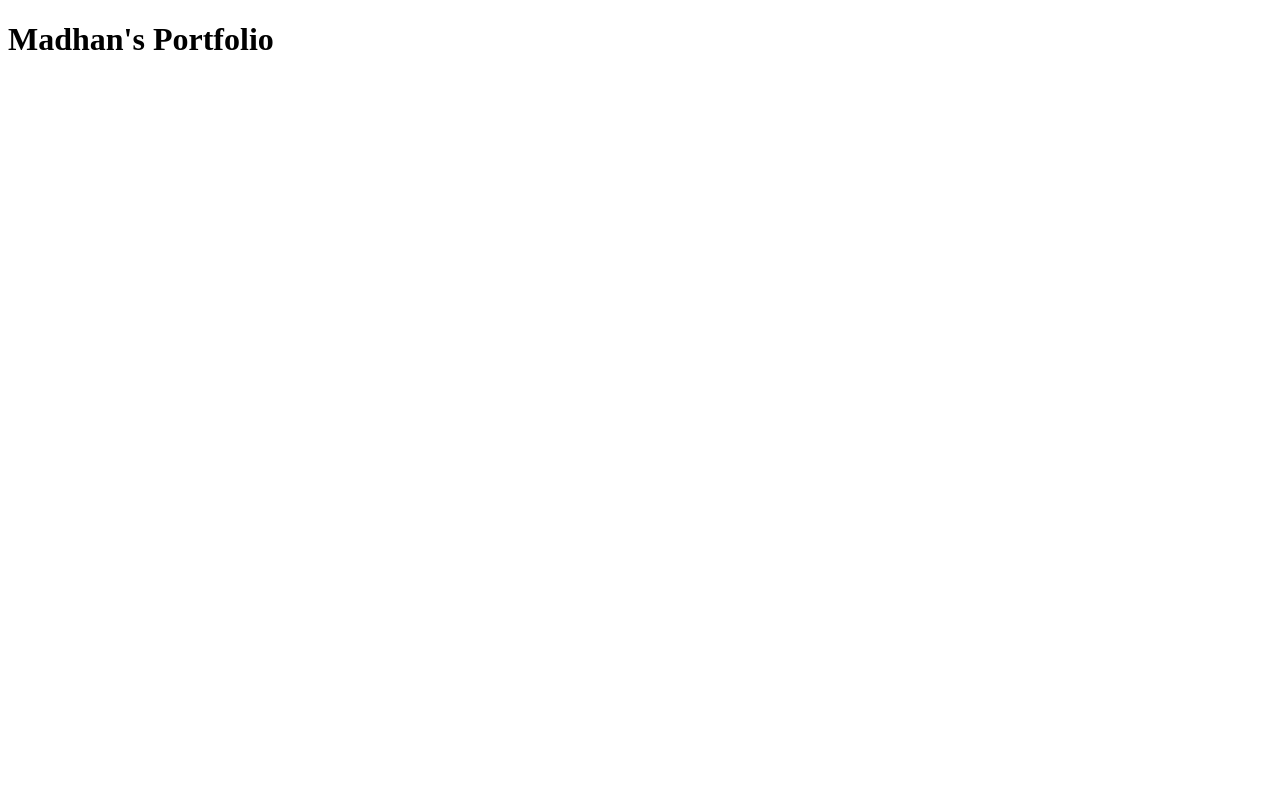
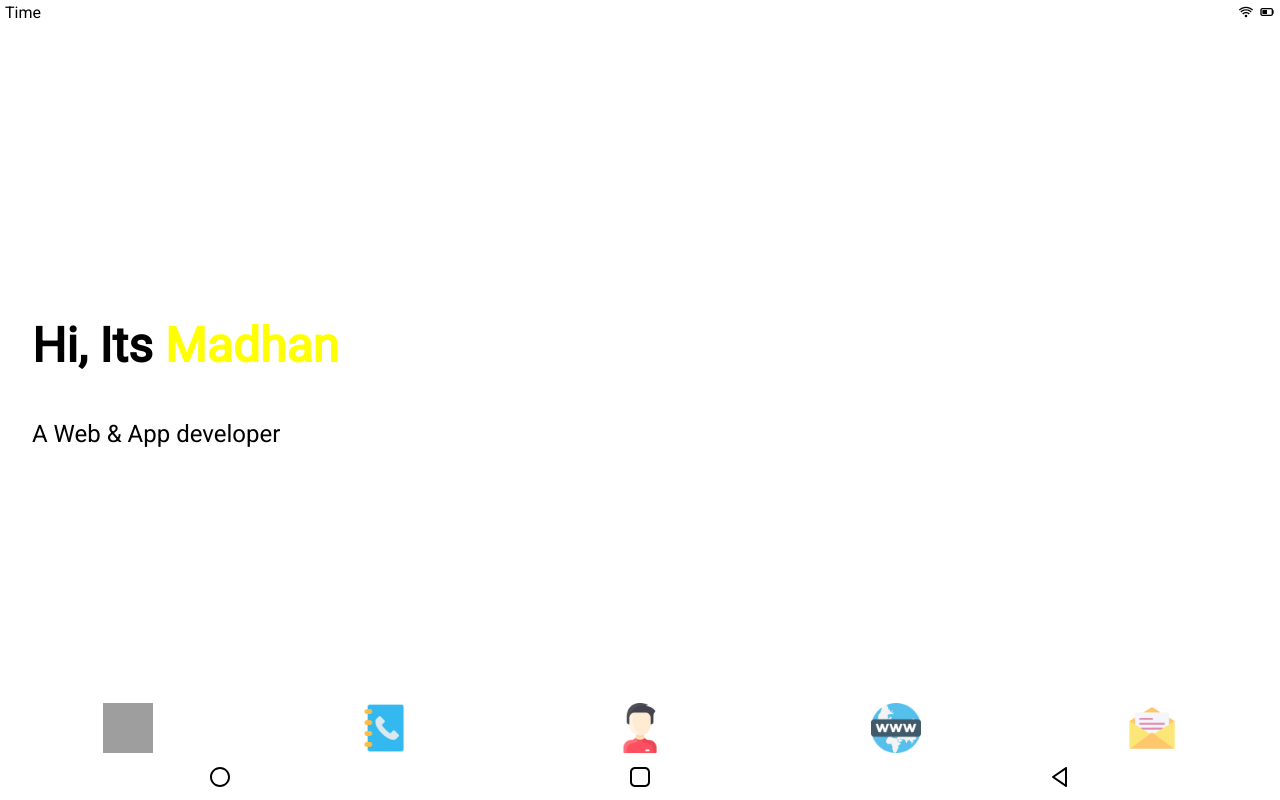
Before and after one commit to madhan-selvaraj/portfolio, a React (Vite) app: page / in a window 1280 px wide. Built offline with nearby package versions, Linux system fonts and the light colour scheme; grey boxes are pictures that could not be loaded.

Commit message:
Add Homescreen
- Initialize router
- Add Navbar, Statusbar
-Create App Icon Component

```diff
--- a/index.html
+++ b/index.html
@@ -3,7 +3,16 @@
   <head>
     <meta charset="UTF-8" />
     <link rel="icon" type="image/svg+xml" href="/vite.svg" />
-    <meta name="viewport" content="width=device-width, initial-scale=1.0, user-scalable=no" />
+    <meta
+      name="viewport"
+      content="width=device-width, initial-scale=1.0, user-scalable=no"
+    />
+    <link rel="preconnect" href="https://fonts.googleapis.com" />
+    <link rel="preconnect" href="https://fonts.gstatic.com" crossorigin />
+    <link
+      href="https://fonts.googleapis.com/css2?family=Roboto&display=swap"
+      rel="stylesheet"
+    />
     <title>Madhan | Portfolio</title>
   </head>
   <body>
--- a/package.json
+++ b/package.json
@@ -18,6 +18,7 @@
   "devDependencies": {
     "@types/react": "^18.0.22",
     "@types/react-dom": "^18.0.7",
+    "@types/styled-components": "^5.1.26",
     "@vitejs/plugin-react": "^2.2.0",
     "typescript": "^4.6.4",
     "vite": "^3.2.0"
--- /dev/null
+++ b/src/App.css
@@ -0,0 +1,24 @@
+* {
+  padding: 0;
+  margin: 0;
+  box-sizing: border-box;
+}
+
+body {
+  font-family: "Roboto", sans-serif;
+  color: #000;
+  background: #fff;
+}
+
+#root {
+  height: 100vh;
+  display: grid;
+  grid-template-rows: 3vh auto 5vh;
+}
+
+@media screen and (prefers-color-scheme: dark) {
+  body {
+    color: #fff;
+    background: #000;
+  }
+}
--- a/src/App.tsx
+++ b/src/App.tsx
@@ -1,5 +1,21 @@
+import { HashRouter, Outlet, Route, Routes } from "react-router-dom";
+import "./App.css";
+import HomeScreen from "./components/HomeScreen";
+import Navigation from "./components/Navigation";
+import StatusBar from "./components/StatusBar";
+
 const App = () => {
-  return <h1>Madhan's Portfolio</h1>;
+  return (
+    <>
+      <StatusBar />
+      <HashRouter>
+        <Routes>
+          <Route path="/" element={<HomeScreen />} />
+        </Routes>
+        <Navigation />
+      </HashRouter>
+    </>
+  );
 };
 
 export default App;
--- /dev/null
+++ b/src/components/HomeScreen.tsx
@@ -0,0 +1,57 @@
+import styled from "styled-components";
+import LauncherIcon from "./LauncherIcon";
+
+const HomeScreenContainer = styled.main`
+  /* padding: 2rem; */
+  display: flex;
+  flex-direction: column;
+  align-items: flex-start;
+  justify-content: center;
+
+  .title {
+    padding: 2rem;
+    line-height: 1.3rem;
+    font-size: 3rem;
+  }
+
+  .title span {
+    color: #ff0;
+  }
+
+  .subtitle {
+    padding: 2rem;
+    font-size: 1.5rem;
+  }
+`;
+
+const Drawer = styled.nav`
+  width: 100vw;
+  height: 8vh;
+  padding: 15px 0px;
+  position: fixed;
+  bottom: 5vh;
+  display: flex;
+  flex-direction: row;
+  align-items: center;
+  justify-content: space-around;
+`;
+
+const HomeScreen = () => {
+  return (
+    <HomeScreenContainer>
+      <h1 className="title">
+        Hi, Its <span>Madhan</span>
+      </h1>
+      <span className="subtitle">A Web &amp; App developer</span>
+      <Drawer>
+        <LauncherIcon to="/" iconPath="/assets/icons/apps/projects.png" />
+        <LauncherIcon to="/" iconPath="/assets/icons/apps/contacts.png" />
+        <LauncherIcon to="/" iconPath="/assets/icons/apps/profile.png" />
+        <LauncherIcon to="/" iconPath="/assets/icons/apps/browser.png" />
+        <LauncherIcon to="/" iconPath="/assets/icons/apps/mail.png" />
+      </Drawer>
+    </HomeScreenContainer>
+  );
+};
+
+export default HomeScreen;
--- /dev/null
+++ b/src/components/LauncherIcon.tsx
@@ -0,0 +1,38 @@
+import { Link } from "react-router-dom";
+import styled from "styled-components";
+
+type LauncherIconProps = {
+  iconPath: string;
+  title?: string;
+  to: string;
+};
+
+const AppIcon = styled(Link)`
+  all: unset;
+  cursor: pointer;
+  display: flex;
+  flex-direction: column;
+  width: 70px;
+  align-items: center;
+  font-size: 0.8rem;
+
+  img {
+    width: 50px;
+    height: 50px;
+    margin: 5px;
+  }
+`
+
+const LauncherIcon = (props: LauncherIconProps) => {
+  return (
+    <AppIcon to={props.to}>
+      <img
+        src={props.iconPath}
+        alt={props.title || props.to.replace("/", "")}
+      />
+      {props.title && <span>{props.title}</span>}
+    </AppIcon>
+  );
+};
+
+export default LauncherIcon;
--- /dev/null
+++ b/src/components/Navigation.tsx
@@ -0,0 +1,36 @@
+import { BiCircle, BiLeftArrow, BiSquareRounded } from "react-icons/bi";
+import { Link } from "react-router-dom";
+import styled from "styled-components";
+
+const StyledNav = styled.nav`
+  padding: 10px;
+  height: 5vh;
+  display: flex;
+  flex-direction: row;
+  align-items: center;
+  justify-content: space-around;
+  font-size: 1.5rem;
+
+  a {
+    all: unset;
+    cursor: pointer;
+  }
+`;
+
+const Navigation = () => {
+  return (
+    <StyledNav>
+      <Link to="/">
+        <BiCircle />
+      </Link>
+      <Link to="/">
+        <BiSquareRounded />
+      </Link>
+      <Link to={-1 as any}>
+        <BiLeftArrow />
+      </Link>
+    </StyledNav>
+  );
+};
+
+export default Navigation;
--- /dev/null
+++ b/src/components/StatusBar.tsx
@@ -0,0 +1,35 @@
+import styled from "styled-components";
+import { CgBattery } from "react-icons/cg";
+import { BiWifi } from "react-icons/bi";
+
+const StatusBarContainer = styled.div`
+  padding: 0 5px;
+  height: 3vh;
+  display: flex;
+  flex-direction: row;
+  align-items: center;
+  justify-content: space-between;
+
+  .icons {
+    display: flex;
+    align-items: center;
+  }
+
+  .icons svg{
+    margin-left: 5px;
+  }
+`;
+
+const StatusBar = () => {
+  return (
+    <StatusBarContainer>
+      Time
+      <span className="icons">
+        <BiWifi />
+        <CgBattery />
+      </span>
+    </StatusBarContainer>
+  );
+};
+
+export default StatusBar;
```
Also changed, not shown: 1 other file (tests, documents, lock files or other folders).
